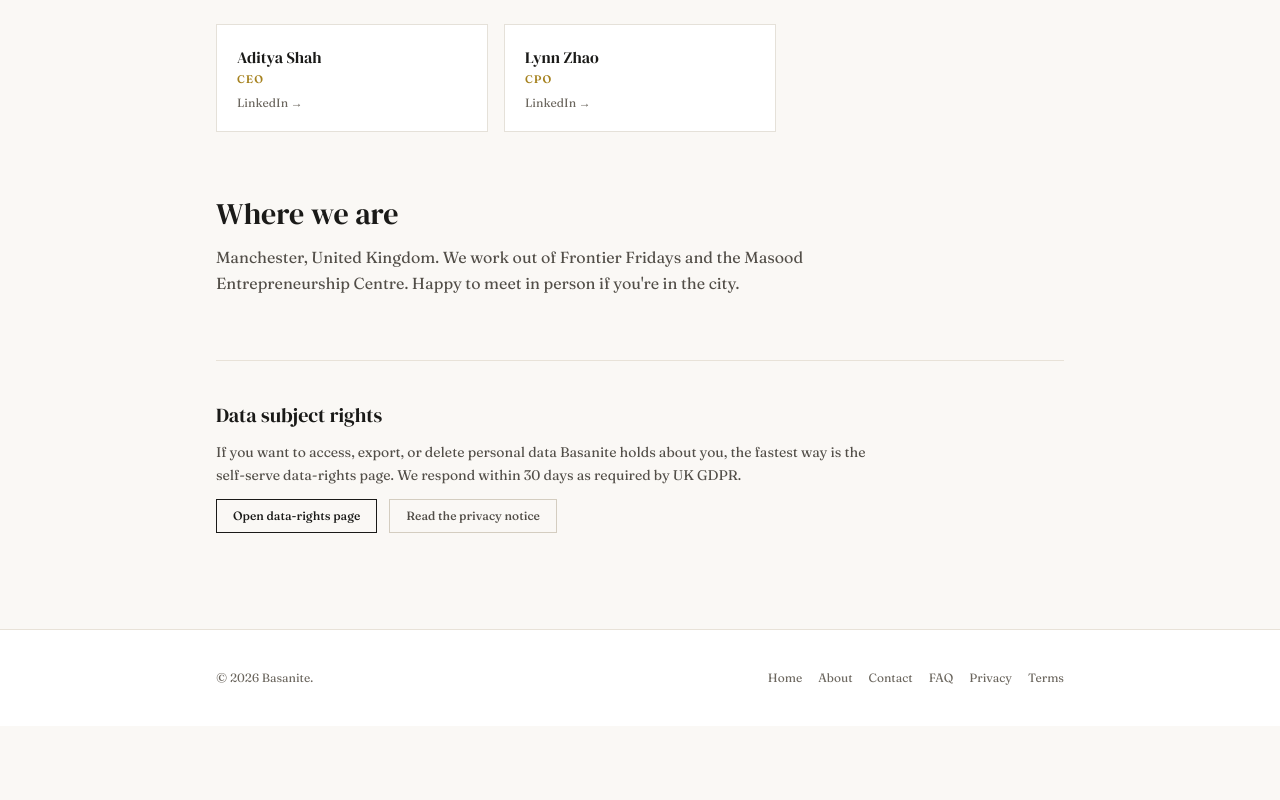
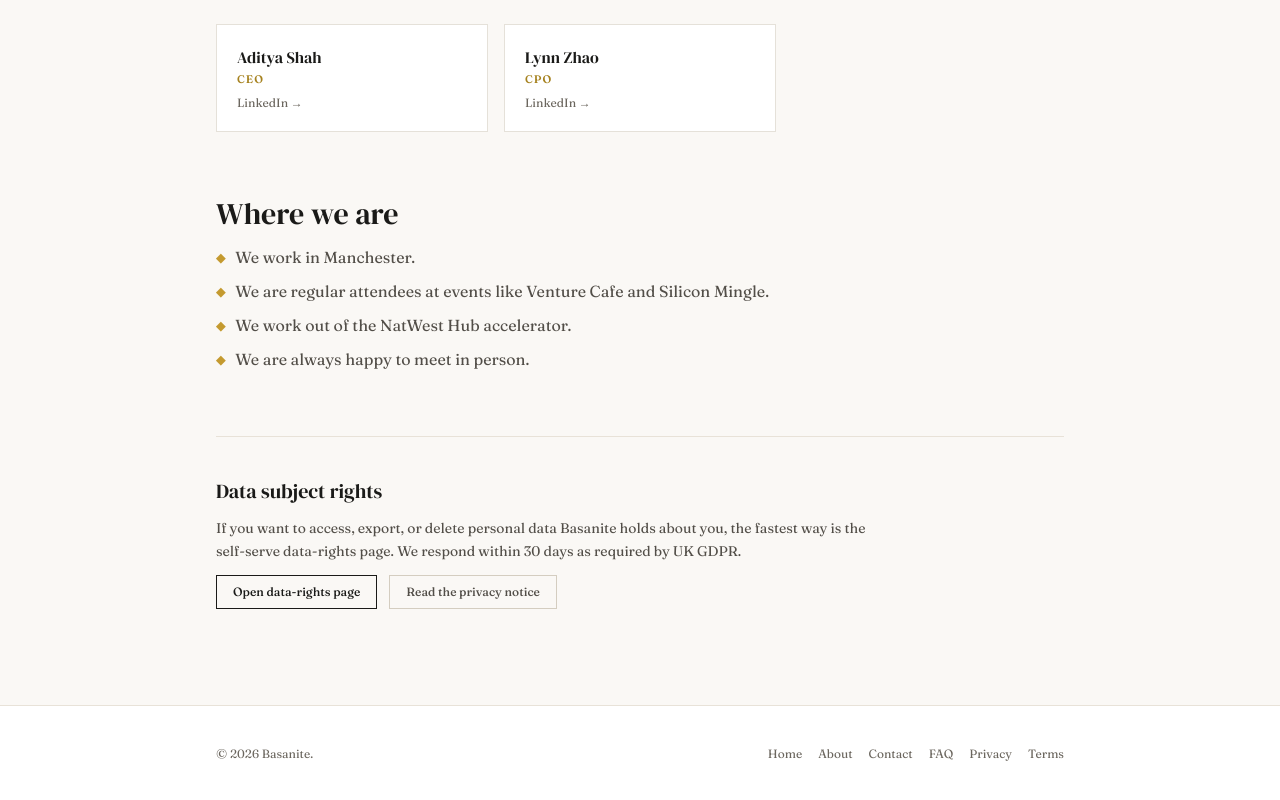
Before and after one commit to ChenhuiZhao820/basanite_hiring, a Next.js app in the folder web/: page /contact in a window 1280 px wide. Shown: the part 919-1719 px from the top of the page. Before the commit the page ends 1645 px from the top, so only its background shows below. Built offline with nearby package versions, Linux system fonts and the light colour scheme; no server answers.

Commit message:
copy: rewrite contact page location section as a bullet list
Manchester, Venture Cafe / Silicon Mingle attendance, NatWest Hub
accelerator, always happy to meet in person. Matches the diamond-bullet
list style already used in the team bios.

```diff
--- a/web/app/contact/page.tsx
+++ b/web/app/contact/page.tsx
@@ -146,9 +146,19 @@
         {/* Office / location */}
         <section className="mb-16">
           <h2 className="font-display text-2xl sm:text-3xl text-basanite-900 mb-3">Where we are</h2>
-          <p className="text-basanite-600 text-base leading-relaxed max-w-2xl">
-            Manchester, United Kingdom. We work out of Frontier Fridays and the Masood Entrepreneurship Centre. Happy to meet in person if you&apos;re in the city.
-          </p>
+          <ul className="space-y-2 max-w-2xl">
+            {[
+              'We work in Manchester.',
+              'We are regular attendees at events like Venture Cafe and Silicon Mingle.',
+              'We work out of the NatWest Hub accelerator.',
+              'We are always happy to meet in person.',
+            ].map(b => (
+              <li key={b} className="flex items-start gap-2.5 text-base text-basanite-600 leading-relaxed">
+                <span className="text-gold-500 shrink-0 mt-1.5 text-xs font-bold">&#9670;</span>
+                {b}
+              </li>
+            ))}
+          </ul>
         </section>
 
         {/* Data rights */}
```
